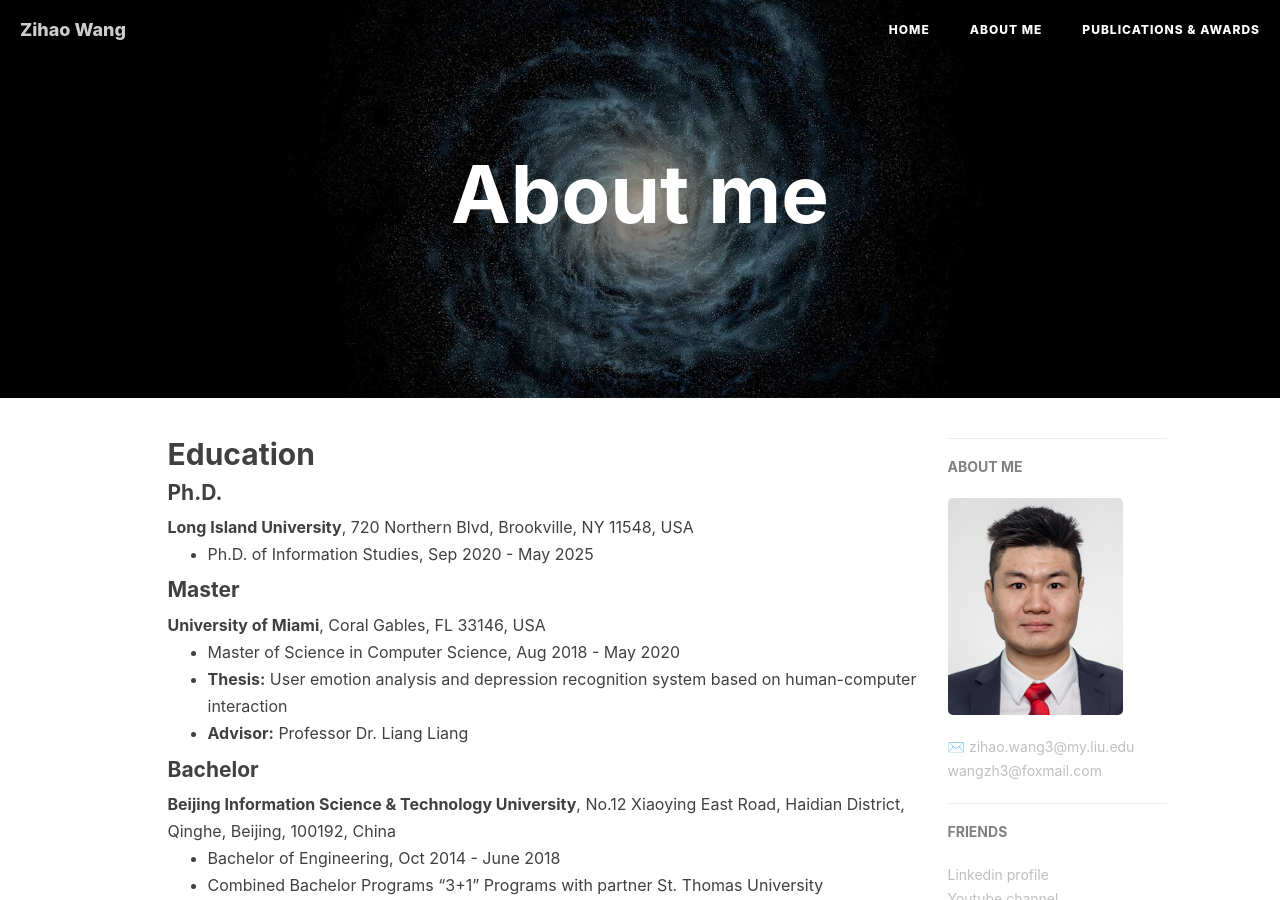
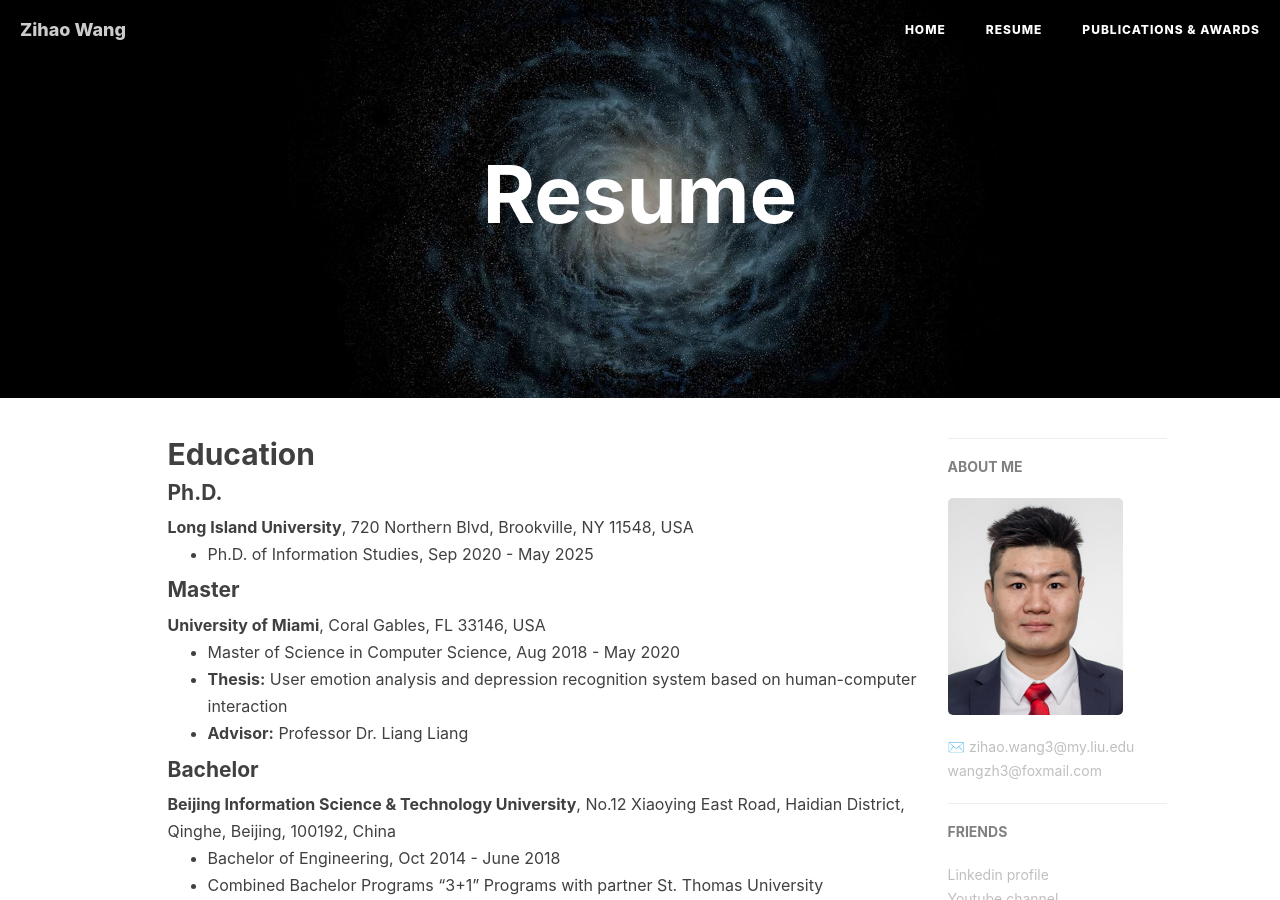
Before and after one commit to wangzh3/wangzh3.github.io, a Jekyll site: the page built from about.html, in a window 1280 px wide and 900 px high. Built offline with Jekyll 4.4.1, drawn with Linux system fonts in a browser that asks for light colours; nearby versions of some CDN libraries; comment, search, counter and statistics services are not loaded.

Commit message:
Update about.html

```diff
--- a/about.html
+++ b/about.html
@@ -1,6 +1,6 @@
 ---
 layout: page
-title: "About me"
+title: "Resume"
 description: " "
 header-img: "img/post-bg-desk.jpg"
 ---
```
